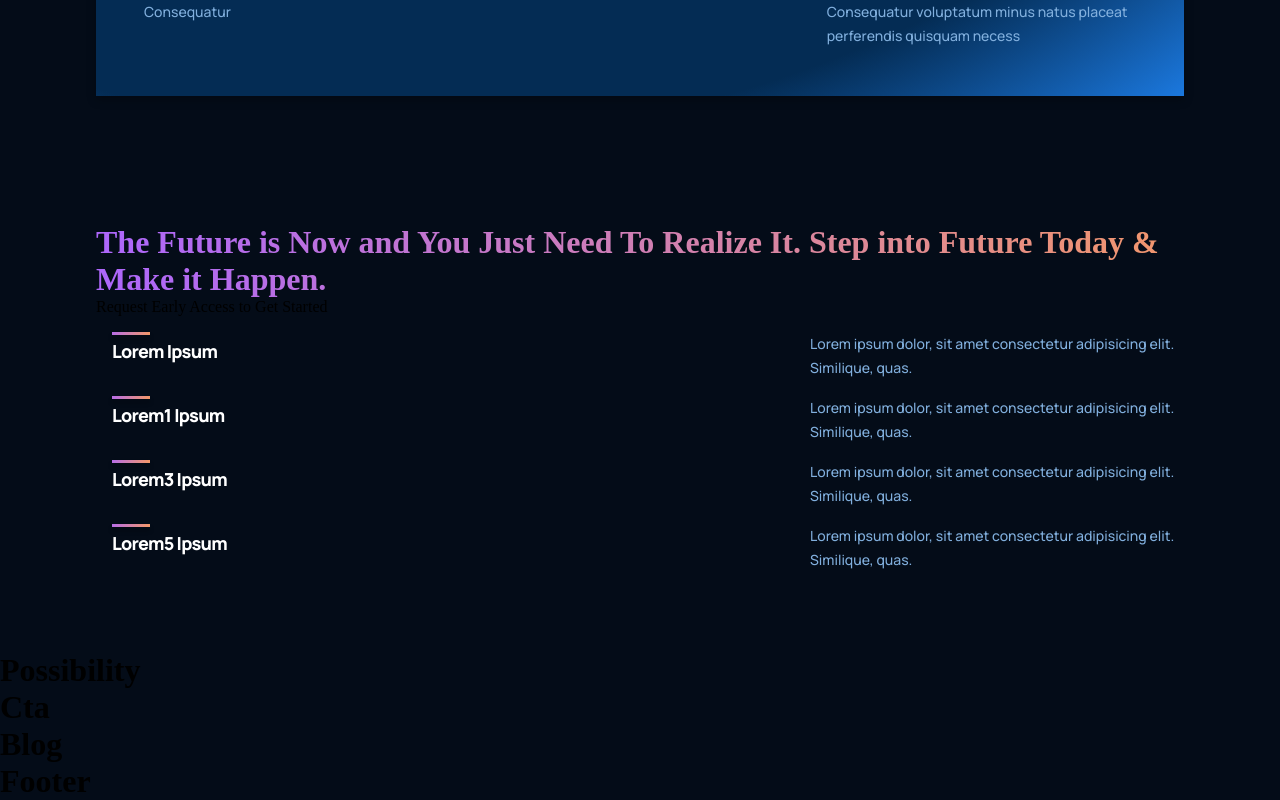
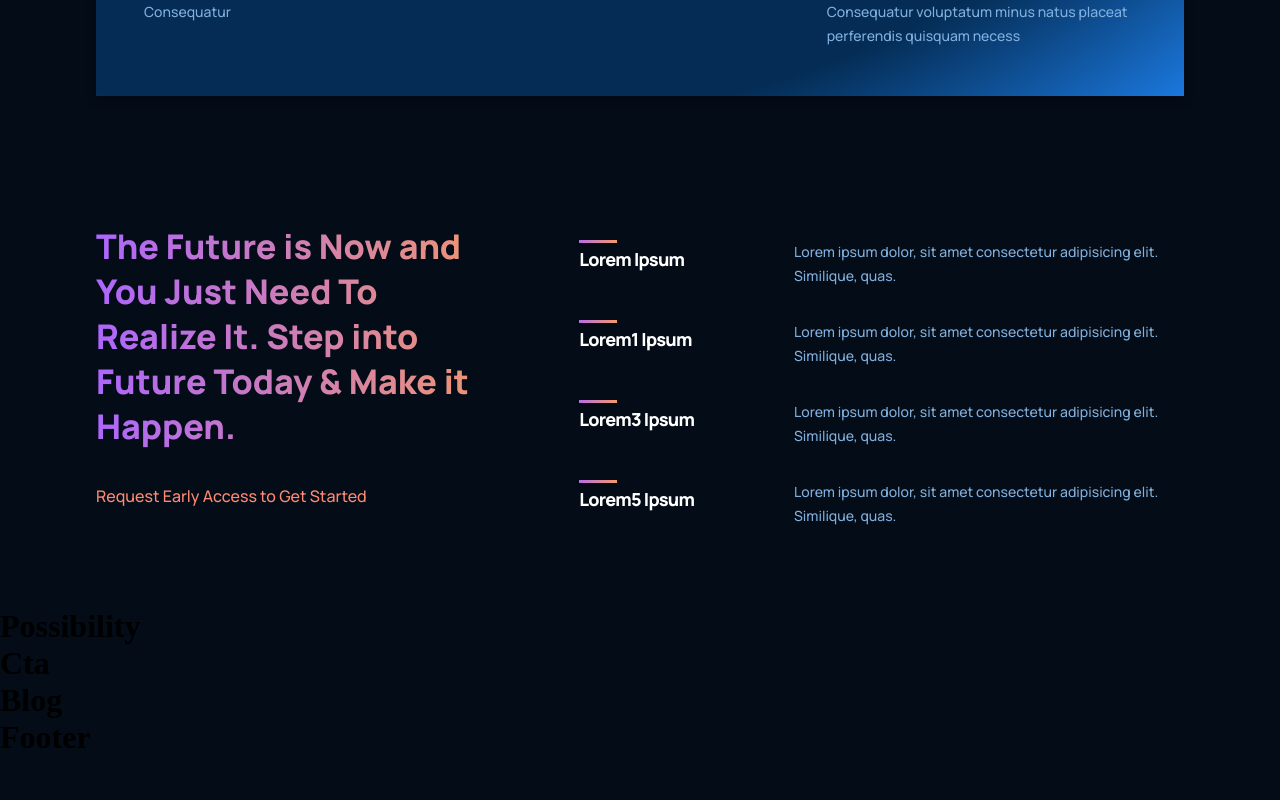
Before and after one commit to o-brayarn/art-i, a React (Create React App) app: page / in a window 1280 px wide. Shown: the part 1531-2331 px from the top of the page. After the commit the page ends 2287 px from the top, so only its background shows below. Built offline with nearby package versions, Linux system fonts and the light colour scheme.

Commit message:
style features page

```diff
--- a/src/containers/features/feature.css
+++ b/src/containers/features/feature.css
@@ -0,0 +1,40 @@
+.ai__features {
+  width: 100%;
+  display: flex;
+  justify-content: space-between;
+  flex-direction: row;
+}
+.ai__features-heading {
+  flex: 1;
+  display: flex;
+  justify-content: flex-start;
+  align-items: flex-start;
+  flex-direction: column;
+
+  text-align: left;
+  margin-right: 5em;
+}
+
+.ai__features-heading h1 {
+  font-family: var(--font-family);
+  font-weight: 800;
+  font-size: 34px;
+  line-height: 45px;
+}
+.ai__features-heading p {
+  font-family: var(--font-family);
+  font-weight: 500;
+  font-size: 16px;
+  line-height: 30px;
+
+  color: #ff8a71;
+  margin-top: 2em;
+}
+
+.ai__features-container {
+  flex: 1.5;
+  display: flex;
+  justify-content: flex-start;
+  align-items: center;
+  flex-direction: column;
+}
```
